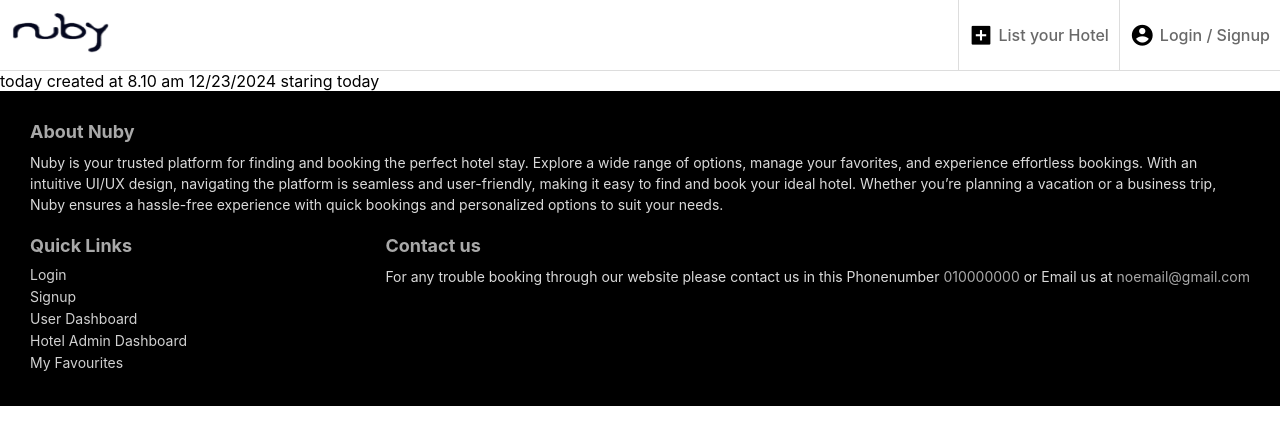
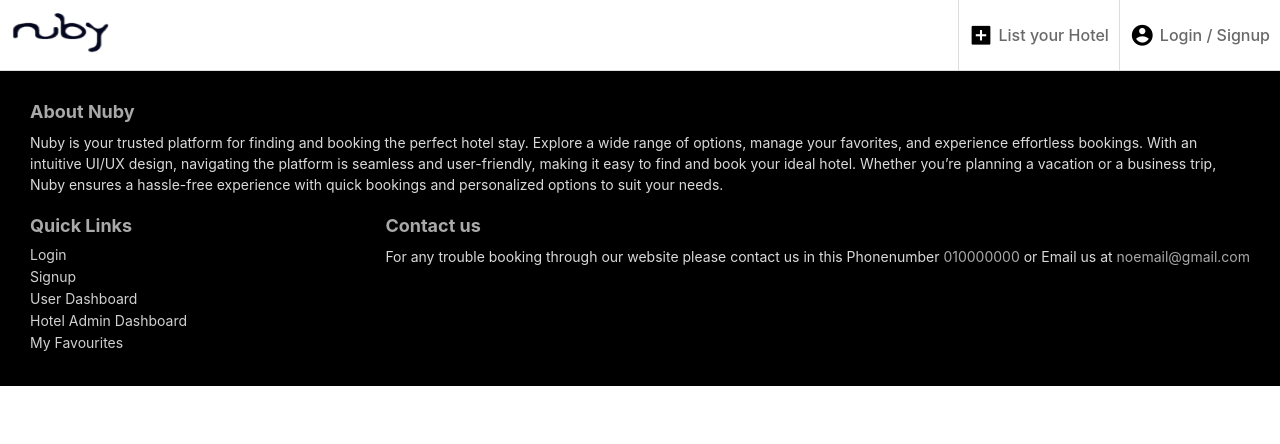
Before and after one commit to mysteryman123456/HBMS, a React (Create React App) app in the folder frontend/: page /hotel-admin-dashboard in a window 1280 px wide. Shown: the top 444 px of the page. Built offline with nearby package versions, Linux system fonts and the light colour scheme.

Commit message:
Changes in dashboard code

```diff
--- a/frontend/src/Components/HotelAdminDashboard.jsx
+++ b/frontend/src/Components/HotelAdminDashboard.jsx
@@ -3,8 +3,6 @@ import React from 'react'
 const AdminDashboard = () => {
   return (
     <div>
-      today created at 8.10 am 12/23/2024
-      staring today
     </div>
   )
 }
```
